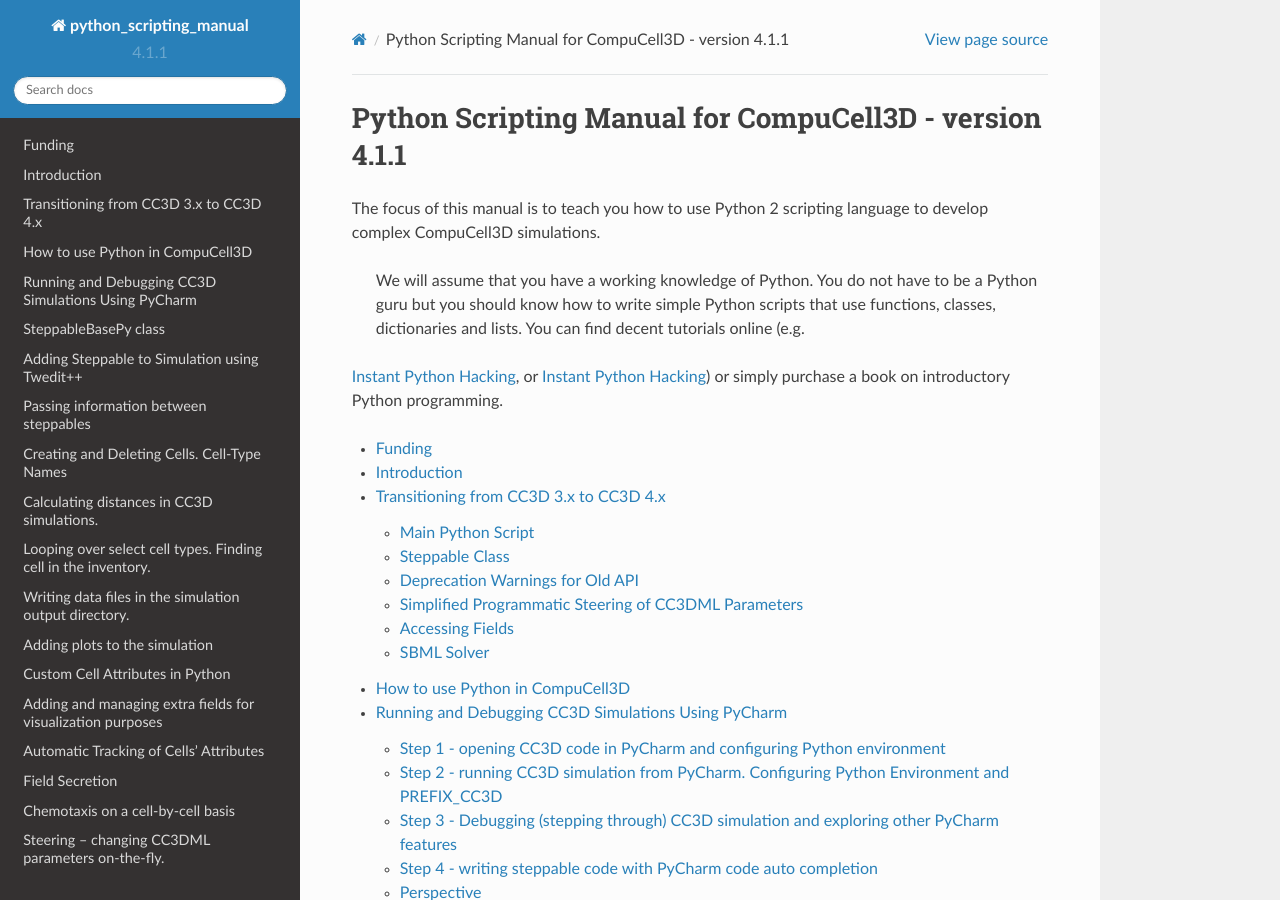
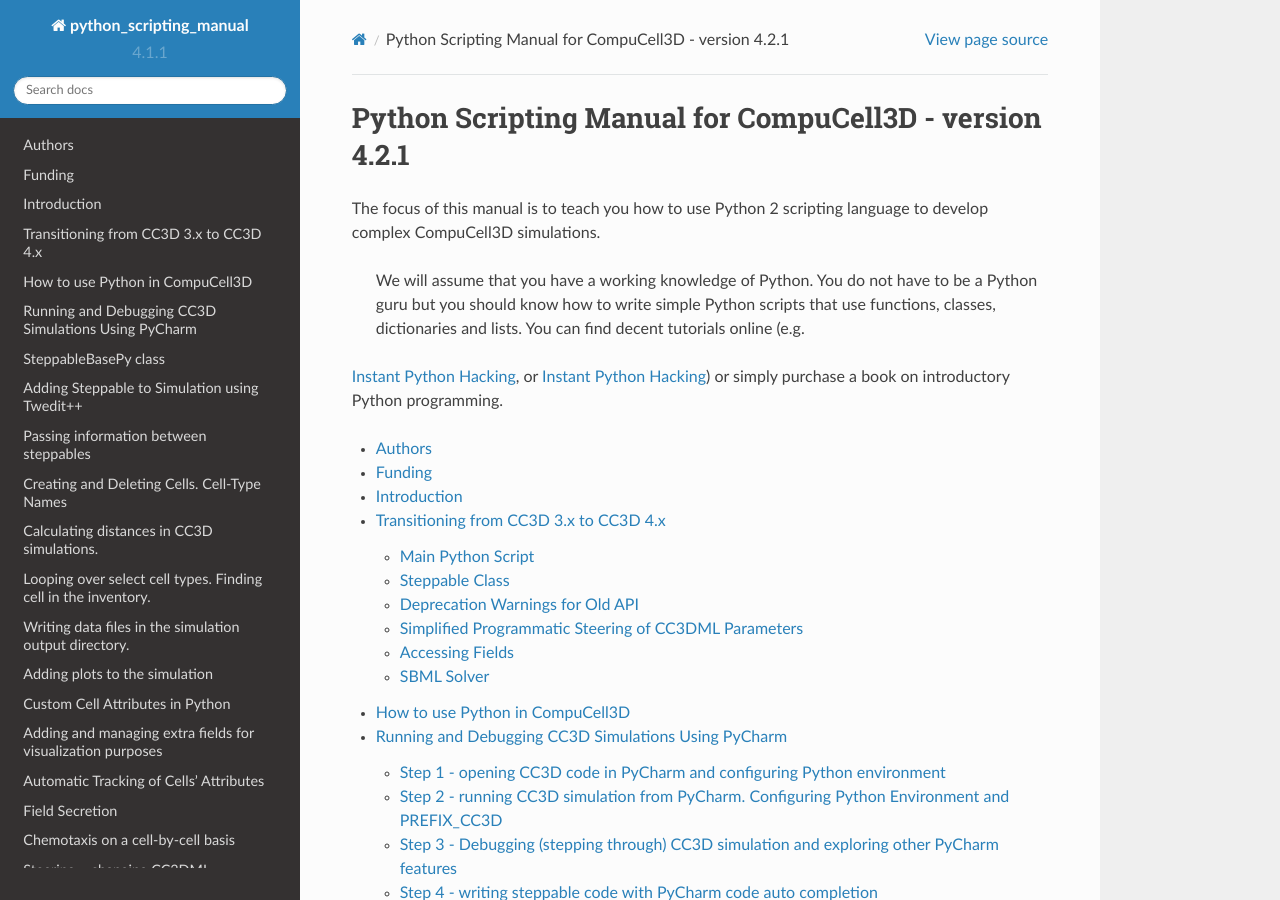
Before and after one commit to CompuCell3D/PythonScriptingManual, a Sphinx documentation site: the page built from docs/index.rst, in a window 1280 px wide and 900 px high. Built offline with Sphinx 7.4.7 and the Read the Docs theme 2.0.0, drawn with Linux system fonts in a browser that asks for light colours.

Commit message:
added authors page

```diff
--- a/docs/index.rst
+++ b/docs/index.rst
@@ -1,7 +1,7 @@
 .. python_scripting_manual documentation master file, created by
 
 
-Python Scripting Manual for CompuCell3D - version 4.1.1
+Python Scripting Manual for CompuCell3D - version 4.2.1
 =======================================================
 
 The focus of this manual is to teach you how to use Python 2
@@ -17,6 +17,7 @@
 .. toctree::
    :maxdepth: 2
 
+   authors
    funding
    introduction
    transition_to_cc3d_4
```
Also changed, not shown: docs/authors.rst (added, +7 -0 lines).
